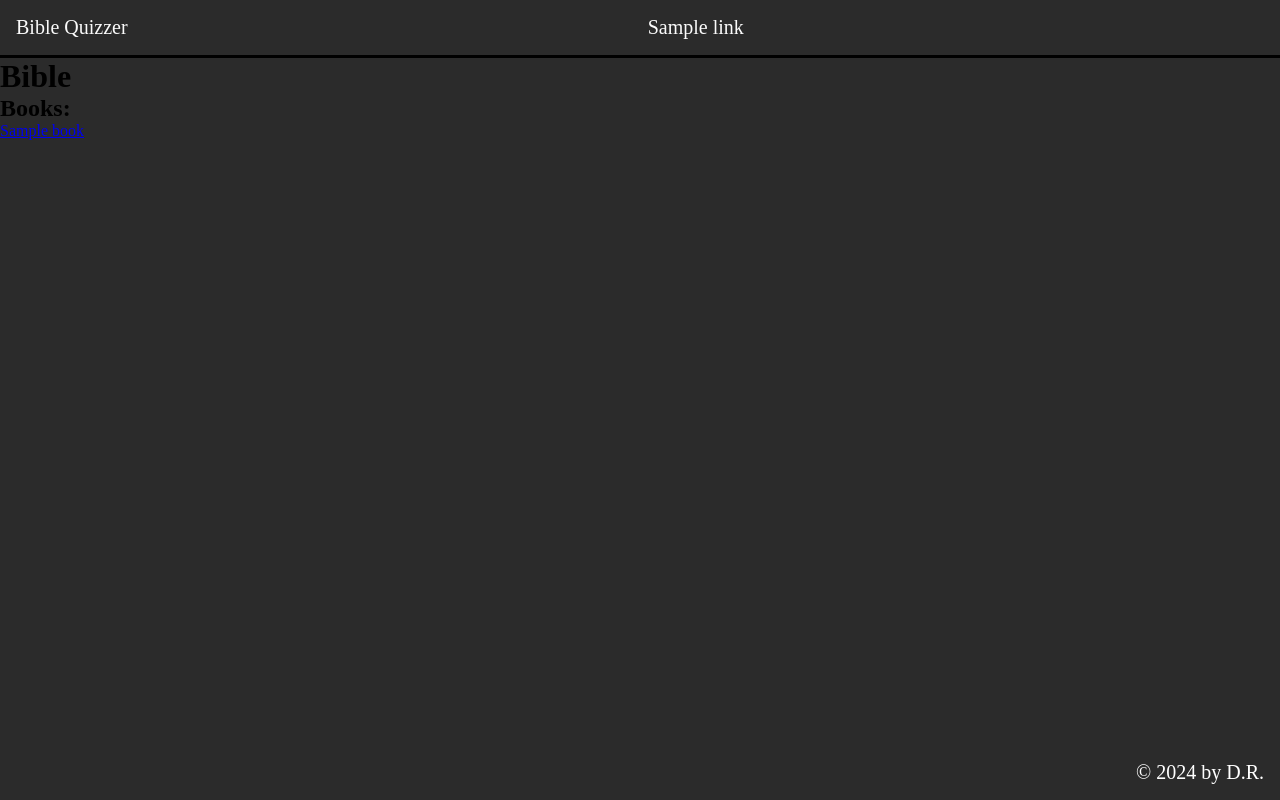
After one commit to david22573/bible-quizzer, a FastAPI app: template templates/bible/index.html in a window 1280 px wide. The commit adds this page. Run offline with FastAPI, Linux system fonts and the light colour scheme; the template is opened without the code that fills it: most values are stand-ins (such as "Sample title", 1, 10 or a date in 2020).

Commit message:
Link styles.css and make dynamic routes

```diff
--- a/app/__init__.py
+++ b/app/__init__.py
@@ -1,6 +1,8 @@
 from fastapi import FastAPI
+from fastapi.staticfiles import StaticFiles
 
 from app.routes import router
 
 app = FastAPI()
+app.mount("/static", StaticFiles(directory="app/static"), name="static")
 app.include_router(router)
--- a/app/routes/__init__.py
+++ b/app/routes/__init__.py
@@ -1,7 +1,8 @@
 from fastapi import APIRouter
 
-from . import index
+from . import index, bible
 
 
 router = APIRouter()
 router.include_router(index.router)
+router.include_router(bible.router)
--- a/app/routes/index.py
+++ b/app/routes/index.py
@@ -8,7 +8,7 @@ router = APIRouter(tags=["Index"])
 
 
 @router.get("/")
-async def home(request: Request):
+async def index(request: Request):
     ctx = get_global_context(request)
     return templates.TemplateResponse(name="index.html", context=ctx)
 
--- /dev/null
+++ b/app/static/styles.css
@@ -0,0 +1,65 @@
+*,
+*::before,
+*::after {
+    margin: 0;
+    padding: 0;
+    box-sizing: border-box;
+}
+
+body {
+    display: flex;
+    flex-direction: column;
+    min-height: 100vh;
+    background-color: #2b2b2b;
+}
+
+.navbar {
+    width: 100%;
+    border-bottom: 3px solid black;
+    padding: 1rem;
+    display: flex;
+    justify-content: space-between;
+    align-items: center;
+}
+
+.navbar-brand {
+    color: white;
+    font-size: 2rem;
+}
+
+.content {
+    margin: 0 auto;
+    width: 100%;
+    flex: 1 0 auto;
+}
+
+
+.footer {
+    display: flex;
+    justify-content: end;
+    align-items: center;
+}
+
+.footer-text {
+    color: white;
+    padding: 1rem;
+    font-size: 1.25rem;
+}
+
+.navbar ul {
+    display: flex;
+    list-style: none;
+    justify-content: space-around;
+    align-content: center;
+    flex: 1 1 0;
+}
+
+.navbar a {
+    color: #fbfbfb;
+    text-decoration: none;
+    font-size: 1.25rem;
+}
+
+.active-link a {
+    color: black;
+}
--- a/templates/base.html
+++ b/templates/base.html
@@ -6,73 +6,7 @@
     <meta charset="UTF-8">
     <meta name="viewport" content="width=device-width, initial-scale=1.0">
     <title>{% block title %}{% endblock %} - Bible Quizzer</title>
-    <style type="text/css">
-        *,
-        *::before,
-        *::after {
-            margin: 0;
-            padding: 0;
-            box-sizing: border-box;
-        }
-
-        body {
-            display: flex;
-            flex-direction: column;
-            min-height: 100vh;
-            background-color: #2b2b2b;
-        }
-
-        .navbar {
-            width: 100%;
-            border-bottom: 3px solid black;
-            padding: 1rem;
-            display: flex;
-            justify-content: space-between;
-            align-items: center;
-        }
-
-        .navbar-brand {
-            color: white;
-            font-size: 2rem;
-        }
-
-        .content {
-            margin: 0 auto;
-            width: 100%;
-            flex: 1 0 auto;
-        }
-
-
-        .footer {
-            display: flex;
-            justify-content: end;
-            align-items: center;
-        }
-
-        .footer-text {
-            color: white;
-            padding: 1rem;
-            font-size: 1.25rem;
-        }
-
-        .navbar ul {
-            display: flex;
-            list-style: none;
-            justify-content: space-around;
-            align-content: center;
-            flex: 1 1 0;
-        }
-
-        .navbar a {
-            color: #fbfbfb;
-            text-decoration: none;
-            font-size: 1.25rem;
-        }
-
-        .active-link a {
-            color: black;
-        }
-    </style>
+    <link rel="stylesheet" href="{{ url_for('static', path='styles.css') }}">
     {% endblock %}
 </head>
 
@@ -82,7 +16,7 @@
         <nav class="navbar">
             <a class="navbar-brand" href="/">Bible Quizzer</a>
             <ul>
-                {% for link in links %}
+                {% for link in routes %}
                 {% if link[0] == request.path %}
                 <li class="nav-item active-link">
                     <a href="{{ link[0] }}">{{ link[1] }}</a>
--- /dev/null
+++ b/templates/bible/index.html
@@ -0,0 +1,32 @@
+{% extends 'base.html' %}
+
+
+{%block title %}
+Bible
+{% endblock %}
+{% block head %}
+{{ super() }}
+{% endblock %}
+
+{% block content %}
+<h1>Bible</h1>
+<section class="bible">
+    <h2>Books:</h2>
+    <ul class="testaments">
+        {% for testament in bible %}
+        <li class="testament">
+            <ul class="books">
+                {% for book in bible[testament] %}
+                <li class="book">
+                    <a class="book-link"
+                        href="{{ url_for('bible.book', testament=testament, book=book) }}">
+                        {{ book }}
+                    </a>
+                </li>
+                {% endfor %}
+            </ul>
+        </li>
+        {% endfor %}
+    </ul>
+</section>
+{% endblock %}
```
Also changed, not shown: app/context.py (+8 -2 lines).
